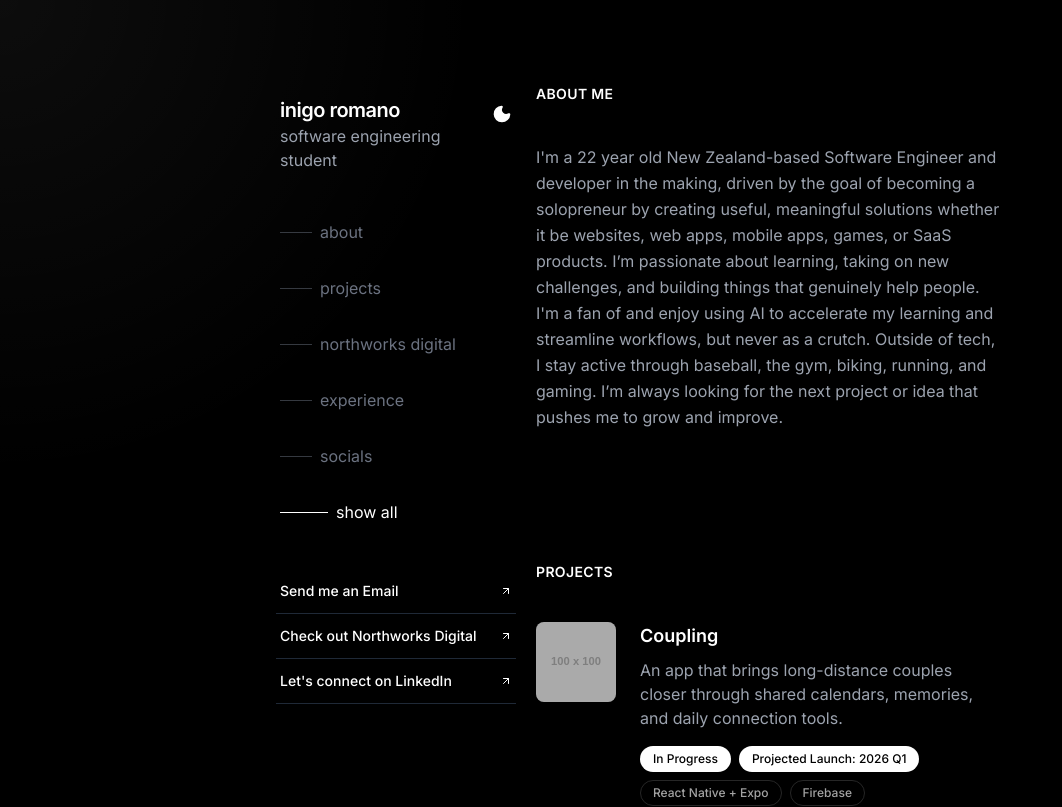
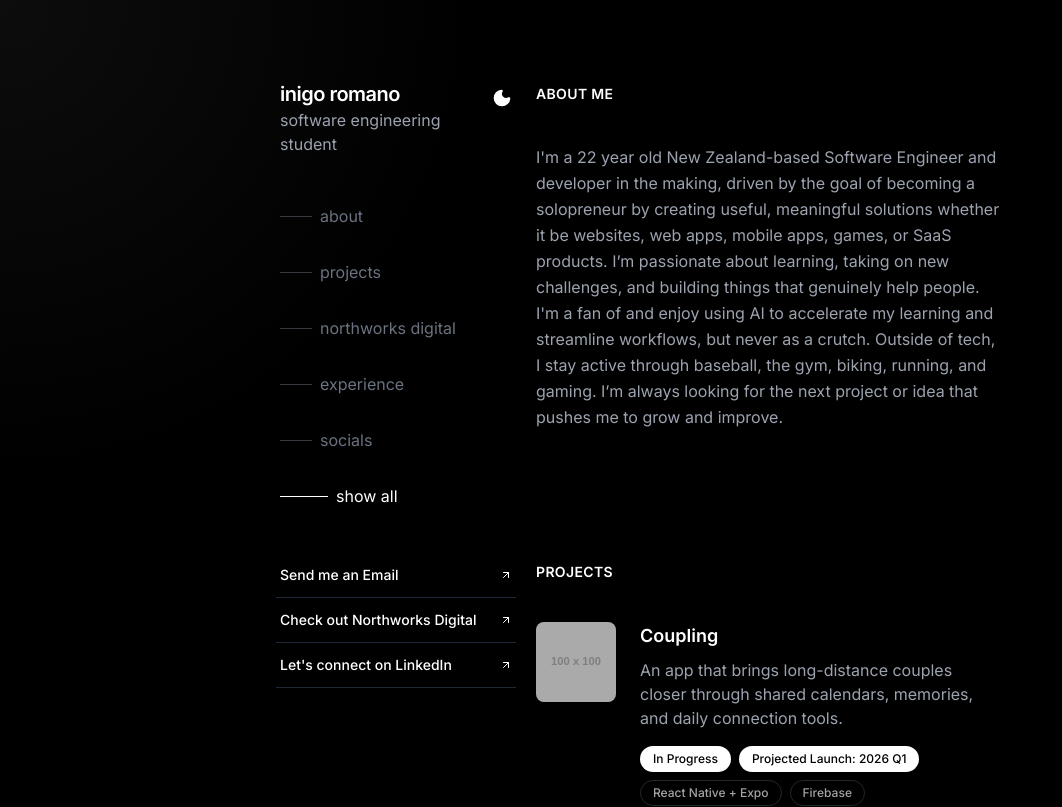
Before and after one commit to inigoromano/personal-website, a React (Vite) app: page / in a window 1280 px wide. Shown: the top 807 px of the page, without its empty margins (0-1062 px from the left). Built offline with nearby package versions, Linux system fonts and the light colour scheme.

Commit message:
Tweaked and adjusted some aligning to be perfectly aligned with other elements.

```diff
--- a/App.tsx
+++ b/App.tsx
@@ -85,7 +85,7 @@ const App: React.FC = () => {
 
         {/* Sidebar / Navigation (Sticky on Desktop) */}
         <nav className="md:w-1/3 md:shrink-0">
-          <div className="md:sticky md:top-24 flex flex-col justify-between h-auto md:h-[calc(100vh-12rem)]">
+          <div className="md:sticky md:top-20 flex flex-col justify-between h-auto md:h-[calc(100vh-12rem)]">
 
             <div>
               {/* Header / Top Navigation */}
--- a/constants.ts
+++ b/constants.ts
@@ -106,7 +106,7 @@ export const SECTION_SOCIALS: SocialLink[] = [
   }
 ];
 
-export const NORTHWORKS_TEXT = `Northworks Digital is a fully coded web design studio focused on building clean, modern, and high-performance websites for New Zealand small and medium-sized businesses.
+export const NORTHWORKS_TEXT = `Northworks Digital is a digital & web design studio focused on building clean, modern, and high-performance websites for New Zealand small and medium-sized businesses.
 
 Many businesses rely on basic WordPress or drag-and-drop builders like Wix and Squarespace, without knowing how much it affects performance, SEO, and customer trust. We don't do that here. Every site is built from scratch for better speed, stronger SEO, security, and a smoother experience overall.
 
--- a/index.html
+++ b/index.html
@@ -1,8 +1,9 @@
 <!DOCTYPE html>
-<html lang="en" class="scroll-smooth">
+<html lang="en" class="scroll-smooth overflow-y-scroll">
   <head>
     <meta charset="UTF-8" />
     <meta name="viewport" content="width=device-width, initial-scale=1.0" />
+    <meta name="description" content="Inigo Romano's personal website and portfolio." />
     <title>Inigo Romano</title>
     <link rel="icon" type="image/png" href="/assets/favicon.png" />
     <script src="https://cdn.tailwindcss.com"></script>
```
